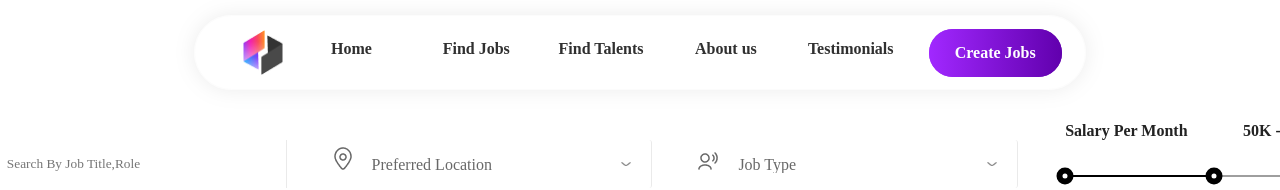
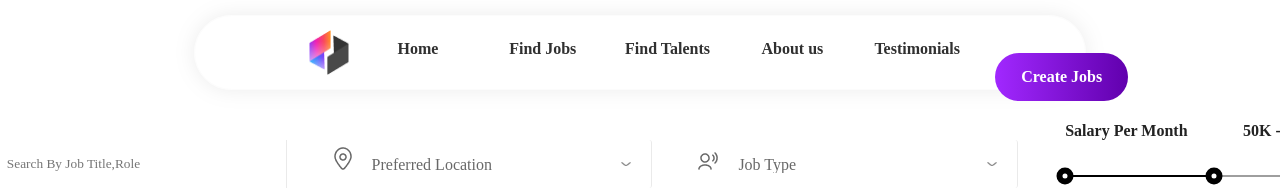
Before and after one commit to mohammedsadaqathullah/job-portal, a React (Vite) app: page / in a window 1280 px wide. Shown: the top 190 px of the page. Built offline with nearby package versions, Linux system fonts and the light colour scheme; no server answers; a web font is replaced by a local one.

Commit message:
btn update

```diff
--- a/src/AdminInterface/Navbar/NavBarLineOne.jsx
+++ b/src/AdminInterface/Navbar/NavBarLineOne.jsx
@@ -24,9 +24,9 @@ function NavBarLineOne() {
                     onClick={() => setJobAddingBox('ShowBox')}
                     className="createjobstext">
                     Create Jobs </button>
-                <button className="logintext">
+                {/* <button className="logintext">
                     Login
-                </button>
+                </button> */}
             </li>
         </>
 
--- a/src/AdminInterface/Navbar/navbar.css
+++ b/src/AdminInterface/Navbar/navbar.css
@@ -99,10 +99,10 @@
     position: absolute;
 }
 
-.createjobstext:hover {
+/* .createjobstext:hover {
     transform: translateY(50px) skew(-5deg);
 
-}
+} */
 
 .navultwo {
     width: 1440px;
```
